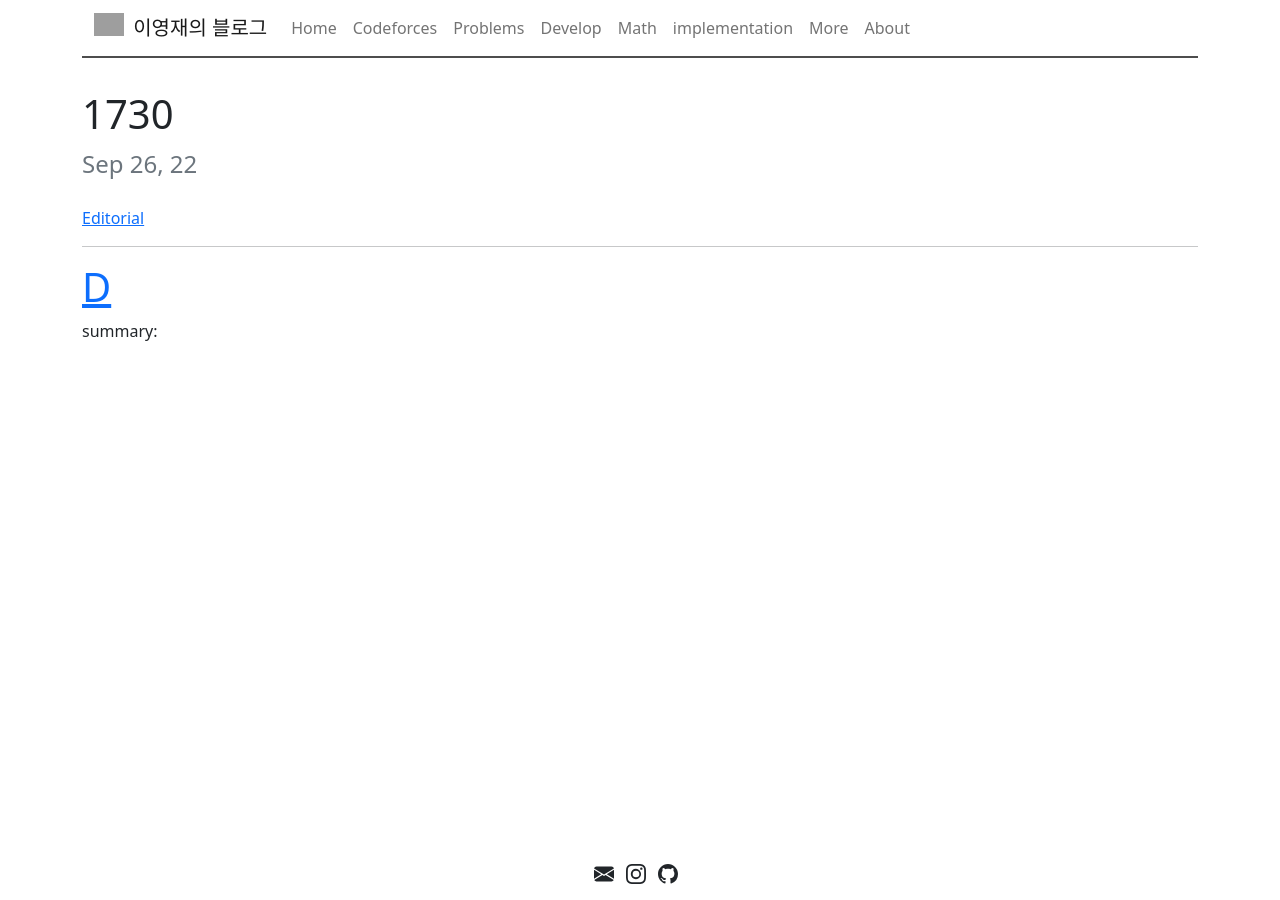
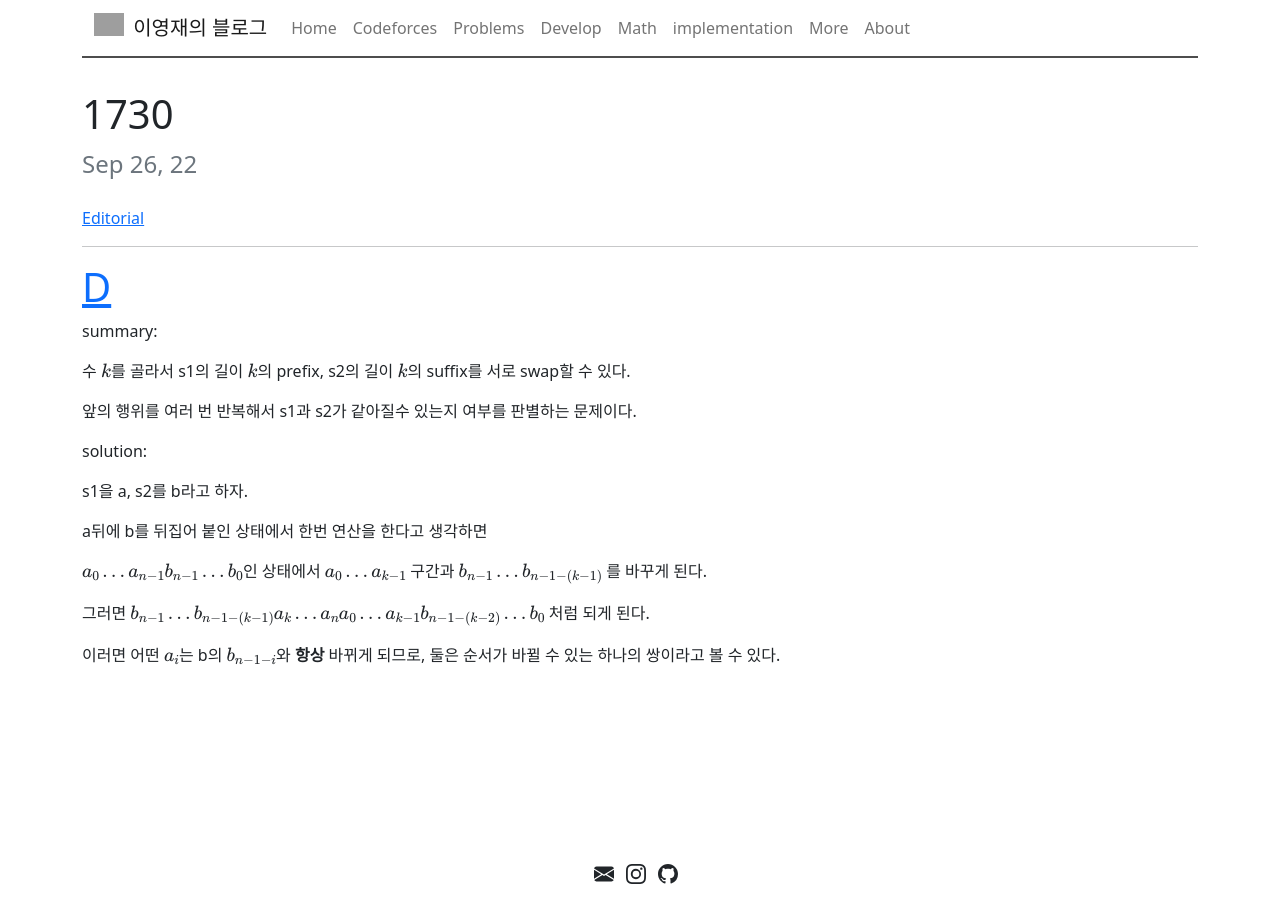
Before and after one commit to LEEYEONGJAE1/LEEYEONGJAE1.github.io, a Jekyll site: the page built from _posts/codeforces/2022-09-26-1730.md, in a window 1280 px wide. Built offline with Jekyll 4.4.1, drawn with Linux system fonts in a browser that asks for light colours; formulas are drawn with MathJax 3; grey boxes are pictures that could not be loaded.

Commit message:
20221011

```diff
--- a/_posts/codeforces/2022-09-26-1730.md
+++ b/_posts/codeforces/2022-09-26-1730.md
@@ -11,3 +11,19 @@ published: true
 # [D](https://codeforces.com/contest/1730/problem/D)
 
 summary:
+
+수 $k$를 골라서 s1의 길이 $k$의 prefix, s2의 길이 $k$의 suffix를 서로 swap할 수 있다.
+
+앞의 행위를 여러 번 반복해서 s1과 s2가 같아질수 있는지 여부를 판별하는 문제이다.
+
+solution:
+
+s1을 a, s2를 b라고 하자.
+
+a뒤에 b를 뒤집어 붙인 상태에서 한번 연산을 한다고 생각하면
+
+$ a_0 \dots a_{n-1} b_{n-1} \dots b_0 $인 상태에서 $a_0 \dots a_{k-1}$ 구간과 $b_{n-1} \dots b_{n-1-(k-1)}$ 를 바꾸게 된다.
+
+그러면 $ b_{n-1} \dots b_{n-1-(k-1)} a_k \dots a_n a_0 \dots a_{k-1} b_{n-1-(k-2)} \dots b_0$ 처럼 되게 된다.
+
+이러면 어떤 $a_i$는 b의 $b_{n-1-i}$와 **항상** 바뀌게 되므로, 둘은 순서가 바뀔 수 있는 하나의 쌍이라고 볼 수 있다.
```
Also changed, not shown: more.md (+2 -0 lines).
